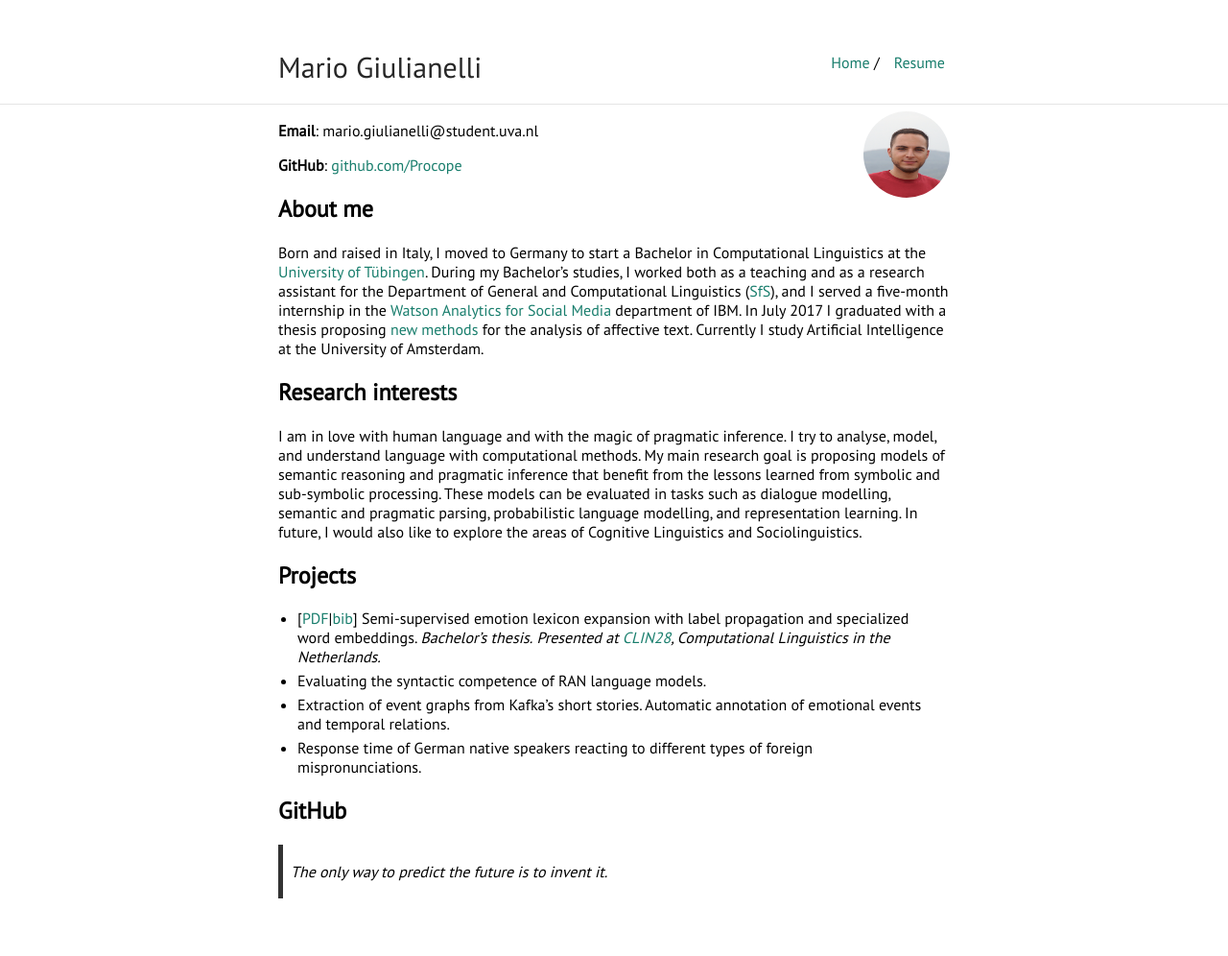
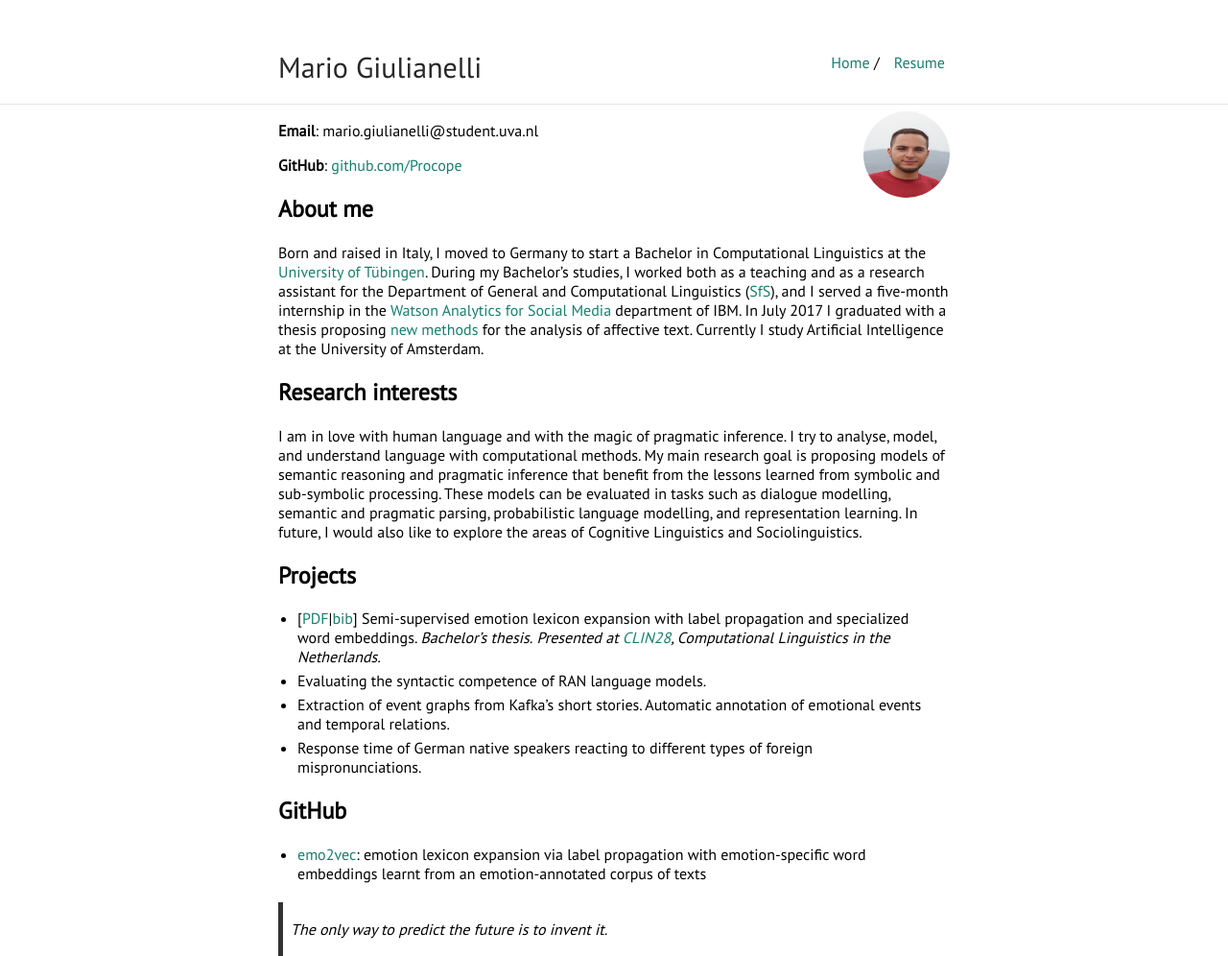
Before and after one commit to glnmario/glnmario.github.io, a Jekyll site: the page built from index.md, in a window 1280 px wide. Shown: the whole page at 96% size. Built offline with Jekyll 4.4.1, drawn with Linux system fonts in a browser that asks for light colours; before the commit the page ends 936 px from its top, so only the background shows below that.

Commit message:
Update index.md

```diff
--- a/index.md
+++ b/index.md
@@ -26,5 +26,6 @@
 - Response time of German native speakers reacting to different types of foreign mispronunciations.
 
 ## GitHub
+- [emo2vec](https://github.com/Procope/emo2vec/blob/master/README.md): emotion lexicon expansion via label propagation with emotion-specific word embeddings learnt from an emotion-annotated corpus of texts
 
 > The only way to predict the future is to invent it.
```
